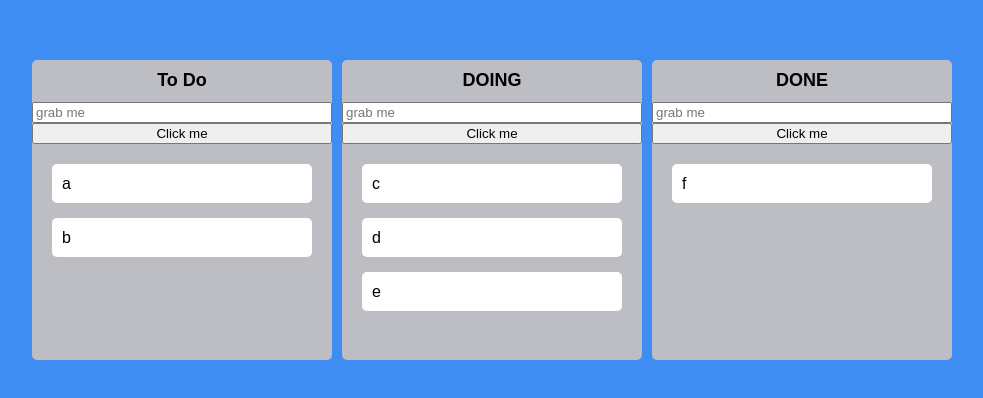
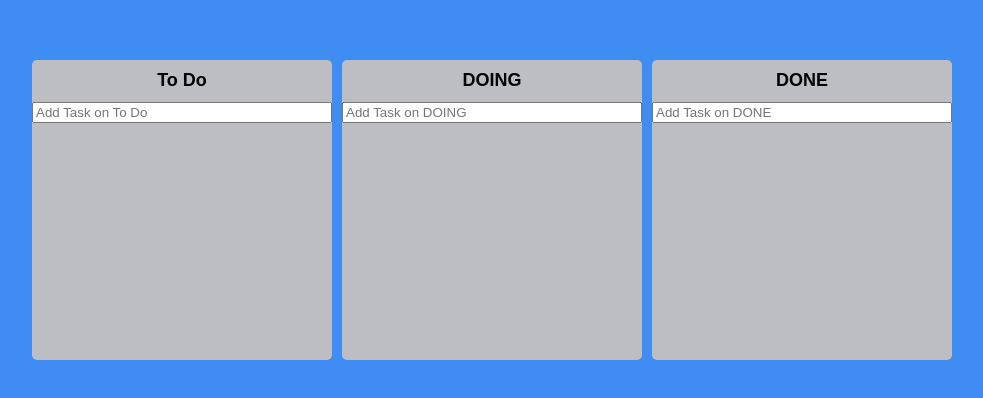
Before and after one commit to HA-SEUNG-JEONG/React-Trello, a React (Create React App) app: page / in a window 1280 px wide. Shown: the part 190-588 px from the top of the page, without its empty margins (268-1251 px from the left). Built offline with nearby package versions, Linux system fonts and the light colour scheme; the HTML template or start-up script is replaced by a standard one.

Commit message:
Task Objects

```diff
--- a/src/App.tsx
+++ b/src/App.tsx
@@ -25,7 +25,6 @@
   const [toDos, setToDos] = useRecoilState(toDoState);
   const onDragEnd = (info: DropResult) => {
     const { destination, draggableId, source } = info;
-    console.log(info);
     if (!destination) return;
     if (destination?.droppableId === source.droppableId) {
       //same board movement.
--- a/src/atoms.tsx
+++ b/src/atoms.tsx
@@ -1,14 +1,19 @@
 import { atom } from "recoil";
 
+export interface IToDo {
+  id: number;
+  text: string;
+}
+
 interface IToDoStateProps {
-  [key: string]: string[];
+  [key: string]: IToDo[];
 }
 
 export const toDoState = atom<IToDoStateProps>({
   key: "toDo",
   default: {
-    "To Do": ["a", "b"],
-    DOING: ["c", "d", "e"],
-    DONE: ["f"],
+    "To Do": [],
+    DOING: [],
+    DONE: [],
   },
 });
--- a/src/components/Board.tsx
+++ b/src/components/Board.tsx
@@ -1,7 +1,8 @@
 import { Droppable } from "react-beautiful-dnd";
+import { useForm } from "react-hook-form";
 import styled from "styled-components";
 import DraggableCard from "./DraggableCard";
-import { useRef } from "react";
+import { IToDo } from "../atoms";
 
 const Wrapper = styled.div`
   width: 300px;
@@ -18,6 +19,13 @@
   font-weight: 600;
   margin-bottom: 10px;
   font-size: 18px;
+`;
+
+const Form = styled.form`
+  width: 100%;
+  input {
+    width: 100%;
+  }
 `;
 
 interface IAreaProps {
@@ -38,23 +46,30 @@
 `;
 
 interface IBoardProps {
-  toDos: string[];
+  toDos: IToDo[];
   boardId: string;
 }
 
+interface IForm {
+  toDo: string;
+}
+
 function Board({ toDos, boardId }: IBoardProps) {
-  const inputRef = useRef<HTMLInputElement>(null);
-  const onClick = () => {
-    inputRef.current?.focus();
-    setTimeout(() => {
-      inputRef.current?.blur();
-    }, 5000);
+  const { register, setValue, handleSubmit } = useForm<IForm>();
+  // console.log(register);
+  const onValid = ({ toDo }: IForm) => {
+    setValue("toDo", "");
   };
   return (
     <Wrapper>
       <Title>{boardId}</Title>
-      <input ref={inputRef} placeholder="grab me" />
-      <button onClick={onClick}>Click me</button>
+      <Form onSubmit={handleSubmit(onValid)}>
+        <input
+          {...register("toDo", { required: true })}
+          type="text"
+          placeholder={`Add Task on ${boardId}`}
+        />
+      </Form>
       <Droppable droppableId={boardId}>
         {(magic, snapshot) => (
           <Area
@@ -64,7 +79,12 @@
             {...magic.droppableProps}
           >
             {toDos.map((toDo, index) => (
-              <DraggableCard key={toDo} index={index} toDo={toDo} />
+              <DraggableCard
+                key={toDo.id}
+                index={index}
+                toDoId={toDo.id}
+                toDoText={toDo.text}
+              />
             ))}
             {magic.placeholder}
           </Area>
--- a/src/components/DraggableCard.tsx
+++ b/src/components/DraggableCard.tsx
@@ -13,13 +13,14 @@
 `;
 
 interface IDraggableCardProps {
-  toDo: string;
+  toDoId: number;
+  toDoText: string;
   index: number;
 }
 
-function DraggableCard({ toDo, index }: IDraggableCardProps) {
+function DraggableCard({ toDoId, toDoText, index }: IDraggableCardProps) {
   return (
-    <Draggable key={toDo} draggableId={toDo} index={index}>
+    <Draggable key={toDoId} draggableId={toDoId + ""} index={index}>
       {(magic, snapshot) => (
         <Card
           isDragging={snapshot.isDragging}
@@ -27,7 +28,7 @@
           {...magic.draggableProps}
           {...magic.dragHandleProps}
         >
-          {toDo}
+          {toDoText}
         </Card>
       )}
     </Draggable>
```
